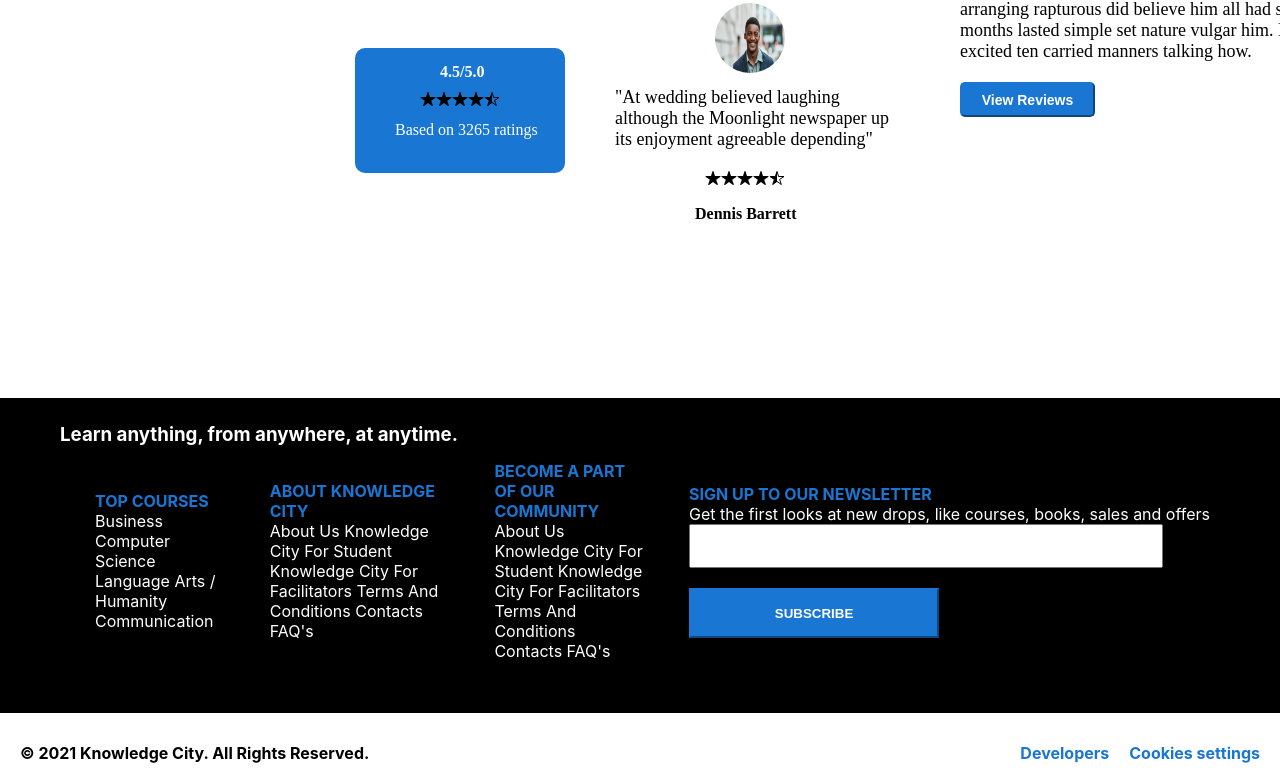
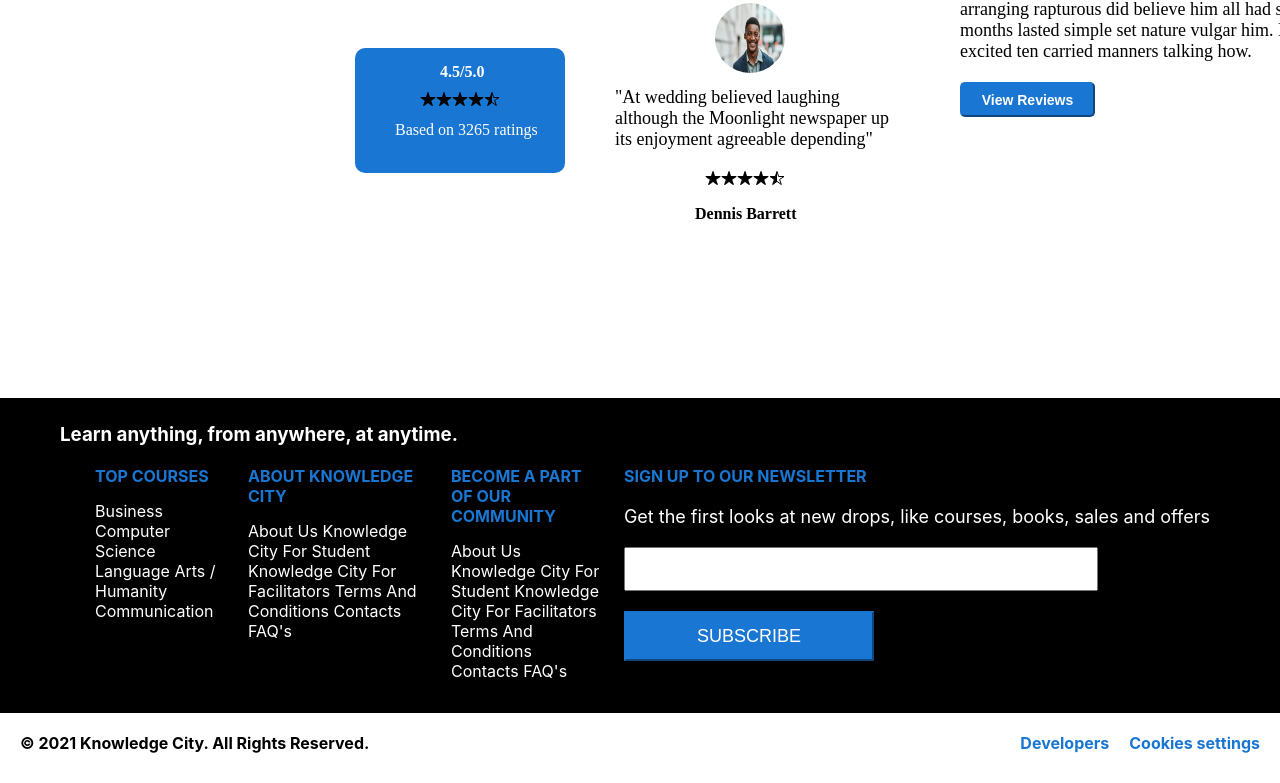
Before and after one commit to developerekene/Knowledge_City_Web, a React (Create React App) app: page / in a window 1280 px wide. Shown: the part 3048-3831 px from the top of the page. Built offline with nearby package versions, Linux system fonts and the light colour scheme.

Commit message:
styles moved to css file

```diff
--- a/src/app/style/main.css
+++ b/src/app/style/main.css
@@ -233,3 +233,102 @@
 
 
 /* Footer styles */
+
+.footer{
+    background-color: #000000;
+    padding-top: 10px;
+    padding-bottom: 5px;
+    height: 300px;
+}
+
+.learnDiv{
+    padding-left: 60px;
+    margin-top: 15px;
+    margin-bottom: 20px;
+}
+
+.learnParagraph{
+    color: #ffffff;
+}
+
+.columnsContainer{
+    display: flex;
+    align-items: 'center';
+     justify-content: space-between;
+     padding-left: 95px;
+     padding-right: 70px;
+}
+
+.firstColumn{
+    align-items: centre;
+    width: 130px
+}
+.footerHeadings{
+    color: #1976D2;
+    margin-bottom: 15px;
+}
+
+.secondColumn{
+    align-items: centre;
+    width: 180px
+}
+
+.thirdColumn{
+    align-items: centre;
+    width: 150px
+}
+
+.columnParagraph{
+    color: #ffffff;
+    font-size: 16px;
+}
+
+.lastParagraph{
+    color: #ffffff;
+    margin-bottom: 20px;
+    margin-top: 20px;
+    font-size: 18px;
+}
+
+.formControl{
+    height: 40px;
+    width: 470px;
+}
+
+.subscribeBtn{
+    height: 50px;
+    width: 250px;
+    background-color: #1976D2;
+    color: #ffffff;
+    border-color: #1976D2;
+    margin-top: 20px;
+    font-size: 18px;
+}
+
+/* footer copyright */
+
+.footerCopy{
+    display: flex;
+    align-items: center;
+     justify-content: space-between;
+      padding-top: 10px;
+      height: 40px;
+      padding-bottom: 20px;
+}
+
+.leftDiv{
+    margin-left: 20px;
+    font-weight: bold;
+}
+
+.rightDiv{
+    display: flex;
+    align-items: centre;
+    color: #1976D2;
+    font-weight: bold;
+    margin-right: 20px;
+}
+
+.developers{
+    padding-right: 20px
+}
--- a/src/app/ui/components/FooterCopyright.js
+++ b/src/app/ui/components/FooterCopyright.js
@@ -1,22 +1,16 @@
-import React from 'react'
-import { COLORS } from '../../utills/Tools';
+import React from "react";
+import { COLORS } from "../../utills/Tools";
 
 const FooterCopyright = () => {
   return (
-    <div className='footer' style={{display: 'flex', alignItems: 'center', justifyContent: 'space-between', paddingTop: 20, height: 40}}>
-      <div style={{ marginLeft: 20, fontWeight: 'bold'}}>
-       © 2021 Knowledge City. All Rights Reserved.
-      </div>
-      <div style={{display: 'flex', alignItems: 'centre',  color: COLORS.baseColorSix, fontWeight: 'bold', marginRight: 20}}>
-        <div style={{paddingRight: 20}}>
-        Developers
-        </div>
-        <div>
-        Cookies settings
-        </div>
+    <div className="footerCopy">
+      <div className="leftDiv">© 2021 Knowledge City. All Rights Reserved.</div>
+      <div className="rightDiv">
+        <div className="developers">Developers</div>
+        <div>Cookies settings</div>
       </div>
     </div>
-  )
-}
+  );
+};
 
-export default FooterCopyright
+export default FooterCopyright;
--- a/src/app/ui/components/FooterLearn.js
+++ b/src/app/ui/components/FooterLearn.js
@@ -1,71 +1,65 @@
-import React from 'react'
-import Form from 'react-bootstrap/Form';
-import Button from 'react-bootstrap/Button';
-import { COLORS } from '../../utills/Tools';
-import { SIZES } from '../../utills/Tools';
+import React from "react";
+import Form from "react-bootstrap/Form";
+import Button from "react-bootstrap/Button";
+import { COLORS } from "../../utills/Tools";
+import { SIZES } from "../../utills/Tools";
 
 const FooterLearn = () => {
   return (
-        <div className='footer' style={{backgroundColor: COLORS.baseColorOne, paddingTop: 10, paddingBottom: 5, height: 300}}>
-            <div style={{paddingLeft: 60, marginTop: 15, marginBottom: 15}}>
-                <h3 style={{color: COLORS.baseColorTwo}}>Learn anything, from anywhere, at anytime.</h3>
+    <div className="footer">
+      <div className="learnDiv">
+        <h3 className="learnParagraph">
+          Learn anything, from anywhere, at anytime.
+        </h3>
       </div>
 
-            <div style={{display: 'flex', alignItems: 'center', justifyContent: 'space-between', paddingLeft: 95, paddingRight: 70}}>
-                <div style={{ alignItems: 'centre', width: 130 }}>
-                    <h4 style={{color: COLORS.baseColorSix}}>TOP COURSES</h4>
-                    <div style={{color: COLORS.baseColorTwo}}>
-                    Business
-                    Computer Science
-                    Language
-                    Arts / Humanity
-                    Communication
+      <div className="columnsContainer">
+        <div className="firstColumn">
+          <h4 className="footerHeadings">TOP COURSES</h4>
+          <div className="columnParagraph">
+            Business Computer Science Language Arts / Humanity Communication
           </div>
         </div>
 
-                <div style={{ alignItems: 'centre', width: 180 }}>
-                    <h4 style={{color: COLORS.baseColorSix}}>ABOUT KNOWLEDGE CITY</h4>
-                    <div style={{color: COLORS.baseColorTwo}}>
-                    About Us
-                    Knowledge City For Student
-                    Knowledge City For Facilitators
-                    Terms And Conditions
-                    Contacts
-                    FAQ's
+        <div className="secondColumn">
+          <h4 className="footerHeadings">ABOUT KNOWLEDGE CITY</h4>
+          <div className="columnParagraph">
+            About Us Knowledge City For Student Knowledge City For Facilitators
+            Terms And Conditions Contacts FAQ's
           </div>
         </div>
 
-                <div style={{ alignItems: 'centre', width: 150,}}>
-                    <h4 style={{color: COLORS.baseColorSix}}>BECOME A PART OF OUR COMMUNITY</h4>
-                    <div style={{color: COLORS.baseColorTwo}}>
-                    About Us
-                    Knowledge City For Student
-                    Knowledge City For Facilitators
-                    Terms And Conditions
-                    Contacts
-                    FAQ's
+        <div className="thirdColumn">
+          <h4 className="footerHeadings">BECOME A PART OF OUR COMMUNITY</h4>
+          <div className="columnParagraph">
+            About Us Knowledge City For Student Knowledge City For Facilitators
+            Terms And Conditions Contacts FAQ's
           </div>
         </div>
 
-                <div>
-                    <h4 style={{color: COLORS.baseColorSix}}>SIGN UP TO OUR NEWSLETTER</h4>
-                    <p style={{color: COLORS.baseColorTwo}}>Get the first looks at new drops, like courses, books, sales and offers</p>
+        <div className="fourthColumn">
+          <h4 className="footerHeadings">SIGN UP TO OUR NEWSLETTER</h4>
+          <p className="lastParagraph">
+            Get the first looks at new drops, like courses, books, sales and
+            offers
+          </p>
           <div>
             <Form>
-                            <Form.Control type="text" placeholder="" style={{ height: 40, width: 470 }} />
+              <Form.Control
+                className="formControl"
+                type="text"
+                placeholder=""
+              />
             </Form>
           </div>
 
-                        <Button variant="primary" type="link" style={{
-                            height: 50, width: 250, backgroundColor: COLORS.baseColorSix, color: COLORS.baseColorTwo,
-                            borderColor: COLORS.baseColorSix, fontWeight: 'bold', marginTop: 20, size: SIZES.constSize2}}>
+          <Button className="subscribeBtn" variant="primary" type="link">
             SUBSCRIBE
           </Button>
-
         </div>
       </div>
     </div>
-    )
-}
+  );
+};
 
-export default FooterLearn
+export default FooterLearn;
```
Lines whose indentation alone changed are shown as unchanged.
